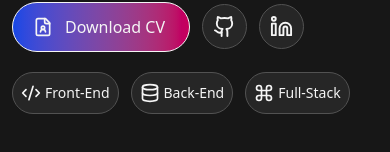
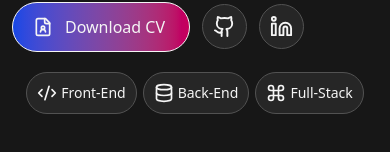
Before and after one commit to Matboua/portfolio, a React (Vite) app: page / in a window 390 px wide. Shown: the part 592-744 px from the top of the page. Built offline with nearby package versions, Linux system fonts and the light colour scheme.

Commit message:
update HeroSection layout for improved alignment and consistency; change 'birthdate' to 'birthday' in translations

```diff
--- a/src/components/HeroSection.jsx
+++ b/src/components/HeroSection.jsx
@@ -96,16 +96,16 @@ export default function HeroSection() {
 							<Linkedin size={23} />
 						</a>
 					</div>
-					<div className="flex gap-3 items-center">
-						<div className="flex gap-1 sm:gap-3 items-center text-sm dark:bg-neutral-800 bg-white border border-neutral-400 dark:border-neutral-600 dark:text-neutral-100 text-neutral-800 pl-2 md:pl-4 pr-2 md:pr-5 py-2.5 rounded-full">
+					<div className="flex justify-center sm:justify-start gap-1.5 sm:gap-3 items-center">
+						<div className="flex gap-1 sm:gap-3 items-center text-sm dark:bg-neutral-800 bg-white border border-neutral-400 dark:border-neutral-600 dark:text-neutral-100 text-neutral-800 pl-2.5 md:pl-4 pr-2.5 md:pr-5 py-2.5 rounded-full">
 							<CodeXml size={20} />
 							<p>Front-End</p>
 						</div>
-						<div className="flex gap-1 sm:gap-3 items-center text-sm dark:bg-neutral-800 bg-white border border-neutral-400 dark:border-neutral-600 dark:text-neutral-100 text-neutral-800 pl-2 md:pl-4 pr-2 md:pr-5 py-2.5 rounded-full">
+						<div className="flex gap-1 sm:gap-3 items-center text-sm dark:bg-neutral-800 bg-white border border-neutral-400 dark:border-neutral-600 dark:text-neutral-100 text-neutral-800 pl-2.5 md:pl-4 pr-2.5 md:pr-5 py-2.5 rounded-full">
 							<Database size={20} />
 							<p>Back-End</p>
 						</div>
-						<div className="flex gap-1 sm:gap-3 items-center text-sm dark:bg-neutral-800 bg-white border border-neutral-400 dark:border-neutral-600 dark:text-neutral-100 text-neutral-800 pl-2 md:pl-4 pr-2 md:pr-5 py-2.5 rounded-full">
+						<div className="flex gap-1 sm:gap-3 items-center text-sm dark:bg-neutral-800 bg-white border border-neutral-400 dark:border-neutral-600 dark:text-neutral-100 text-neutral-800 pl-2.5 md:pl-4 pr-2.5 md:pr-5 py-2.5 rounded-full">
 							<Command size={20} />
 							<p>Full-Stack</p>
 						</div>
--- a/src/languages/de/translation.json
+++ b/src/languages/de/translation.json
@@ -14,7 +14,7 @@
 		"Problem Solver": "Problemlöser",
 		"Software Developer": "Softwareentwickler",
 		"description": "Spezialisierter Techniker für digitale Entwicklung, ein kreativer Full-Stack-Entwickler mit analytischem Denken, Neugier und Leidenschaft für IT.",
-		"birthdate": "02.05.2002",
+		"birthday": "02.05.2002",
 		"Download CV": "Lebenslauf"
 	}
 }
--- a/src/languages/en/translation.json
+++ b/src/languages/en/translation.json
@@ -14,7 +14,7 @@
 		"Problem Solver": "Problem Solver",
 		"Software Developer": "Software Developer",
 		"description": "Specialized Technician in Digital Development, a creative Full Stack Developer with an analytical mindset, curiosity, and a passion for IT.",
-		"birthdate": "02/05/2002",
+		"birthday": "02/05/2002",
 		"Download CV": "Download CV"
 	}
 }
--- a/src/languages/fr/translation.json
+++ b/src/languages/fr/translation.json
@@ -14,7 +14,7 @@
 		"Problem Solver": "Résolveur de problèmes",
 		"Software Developer": "Développeur logiciel",
 		"description": "Technicien spécialisé en développement numérique, un développeur Full Stack créatif avec un esprit analytique, de la curiosité et une passion pour l'informatique.",
-		"birthdate": "02/05/2002",
+		"birthday": "02/05/2002",
 		"Download CV": "Télécharger le CV"
 	}
 }
```
